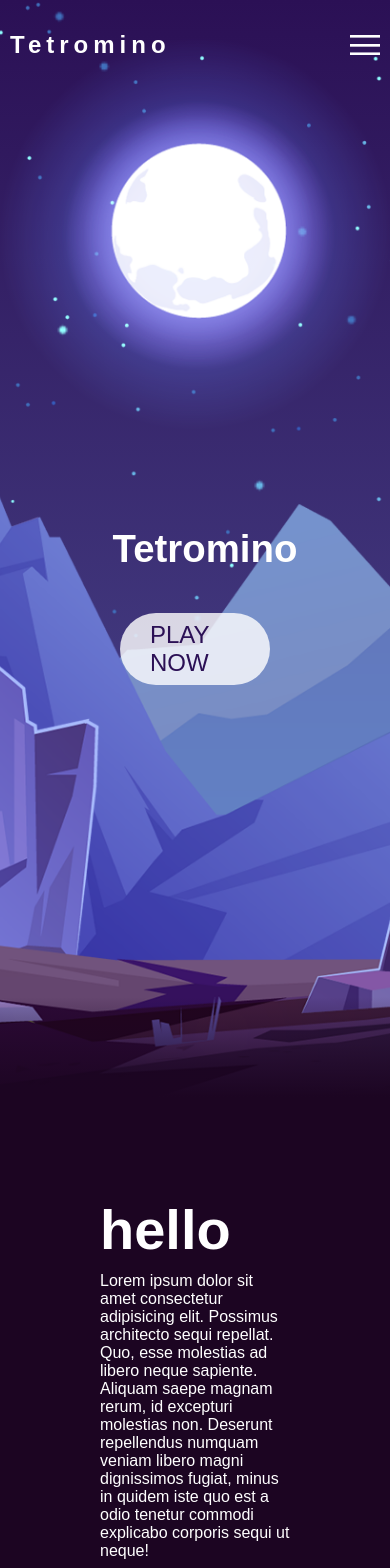
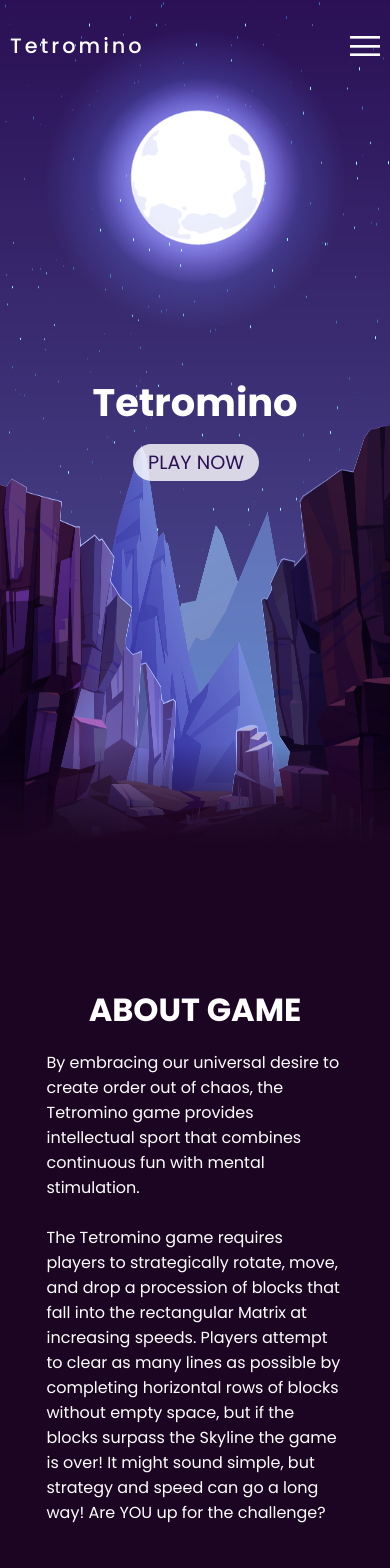
Before and after one commit to geeekgod/Tetromino, a React (Create React App) app: page / in a window 390 px wide. Shown: the top 1568 px of the page. Built offline with nearby package versions, Linux system fonts and the light colour scheme.

Commit message:
style: update home page styles by other dev branch

```diff
--- a/public/index.html
+++ b/public/index.html
@@ -12,15 +12,10 @@
       user's mobile device or desktop. See https://developers.google.com/web/fundamentals/web-app-manifest/
     -->
     <link rel="manifest" href="%PUBLIC_URL%/manifest.json" />
-    <!--
-      Notice the use of %PUBLIC_URL% in the tags above.
-      It will be replaced with the URL of the `public` folder during the build.
-      Only files inside the `public` folder can be referenced from the HTML.
-
-      Unlike "/favicon.ico" or "favicon.ico", "%PUBLIC_URL%/favicon.ico" will
-      work correctly both with client-side routing and a non-root public URL.
-      Learn how to configure a non-root public URL by running `npm run build`.
-    -->
+    <link
+      href="https://fonts.googleapis.com/css2?family=Poppins:wght@300;400;500;600;700;800;900&display=swap"
+      rel="stylesheet"
+    />
     <title>Tetromino</title>
   </head>
   <body>
--- a/src/components/Loader.jsx
+++ b/src/components/Loader.jsx
@@ -1,17 +1,25 @@
-import React from 'react';
-import '../styles/Loader.css';
+import React from "react";
+import "../styles/Loader.css";
+import starsImg from "../img/stars.png";
 
 const Loader = () => {
-    return (
-        <div>
-            <div className='tetrominos'>
-                <div className='tetromino box1'></div>
-                <div className='tetromino box2'></div>
-                <div className='tetromino box3'></div>
-                <div className='tetromino box4'></div>
-            </div>
-        </div>
-    )
-}
+  return (
+    <div
+      style={{
+        background: "linear-gradient(#2b1055, #7597de)",
+        background: `url(${starsImg}), linear-gradient(#2b1055, #7597de)`,
+        backgroundSize: "cover",
+        height: "100vh",
+      }}
+    >
+      <div className="tetrominos">
+        <div className="tetromino box1"></div>
+        <div className="tetromino box2"></div>
+        <div className="tetromino box3"></div>
+        <div className="tetromino box4"></div>
+      </div>
+    </div>
+  );
+};
 
 export default Loader;
--- a/src/index.css
+++ b/src/index.css
@@ -1,13 +1,10 @@
 body {
   margin: 0;
-  font-family: -apple-system, BlinkMacSystemFont, 'Segoe UI', 'Roboto', 'Oxygen',
-    'Ubuntu', 'Cantarell', 'Fira Sans', 'Droid Sans', 'Helvetica Neue',
-    sans-serif;
   -webkit-font-smoothing: antialiased;
   -moz-osx-font-smoothing: grayscale;
 }
 
 code {
-  font-family: source-code-pro, Menlo, Monaco, Consolas, 'Courier New',
+  font-family: source-code-pro, Menlo, Monaco, Consolas, "Courier New",
     monospace;
 }
--- a/src/pages/Home.jsx
+++ b/src/pages/Home.jsx
@@ -1,81 +1,138 @@
-import React, { useEffect, useState } from 'react';
-import '../styles/Home.css';
-import starsImg from '../img/stars.png'
-import moonImg from '../img/moon.png'
-import mountainBehindImg from '../img/mountains_behind.png'
-import mountainFrontImg from '../img/mountains_front.png'
-import { Link } from 'react-router-dom';
-import Loader from '../components/Loader';
+import React, { useEffect, useState } from "react";
+import "../styles/Home.css";
+import starsImg from "../img/stars.png";
+import moonImg from "../img/moon.png";
+import mountainBehindImg from "../img/mountains_behind.png";
+import mountainFrontImg from "../img/mountains_front.png";
+import { Link } from "react-router-dom";
+import Loader from "../components/Loader";
 
 const HomeWrapper = () => {
-
   const [scrollValue, setScrollValue] = useState();
   const [toggleClick, setToggleClick] = useState(false);
   useEffect(() => {
     setToggleClick(false);
     let value = 0;
-        window.addEventListener('scroll', () => {
+    window.addEventListener("scroll", () => {
       value = window.scrollY;
       setScrollValue(value);
       console.log(scrollValue);
-        })
+    });
   }, [scrollValue]);
 
   const toggleMenuClick = () => {
     setToggleClick(!toggleClick);
-    }
+  };
 
   return (
     <>
       <header id="header">
-                <a href="#home" className="logo">tetromino</a>
-                <div class={toggleClick ? "toggle active" : "toggle"} onClick={toggleMenuClick}></div>
+        <a href="#home" className="logo">
+          tetromino
+        </a>
+        <div
+          class={toggleClick ? "toggle active" : "toggle"}
+          onClick={toggleMenuClick}
+        ></div>
         <ul className={toggleClick ? "navigation active" : "navigation"}>
-                    <li><a href="#home" className="active">HOME</a></li>
-                    <li><a href="#about">ABOUT</a></li>
-                    <li><a href="#contact">CONTACT</a></li>
-
+          <li>
+            <a href="#" class="active">
+              HOME
+            </a>
+          </li>
+          <li>
+            <a href="#about-game">ABOUT GAME</a>
+          </li>
+          <li>
+            <Link to="/">ABOUT US</Link>
+          </li>
         </ul>
       </header>
       <section className="images">
-                <img src={starsImg} alt="" id="stars" style={{ left: scrollValue * .25 + 'px' }} />
-                <img src={moonImg} alt="" id="moon" style={{ top: scrollValue * 1.05 + 'px' }} />
-                <img src={mountainBehindImg} alt="" id="mountains_behind" style={{ top: scrollValue * 0.5 + 'px' }} />
-                <h2 id="text" style={{ marginRight: scrollValue * 4 + 'px', marginTop: scrollValue * 1.5 + 'px' }}>Tetromino</h2>
-                <Link to="/play" id="btn" style={{ marginTop: scrollValue * 1.5 + 'px' }}>PLAY NOW</Link>
-                <img src={mountainFrontImg} alt="" id="mountains_front" style={{ top: scrollValue * 0 + 'px' }} />
+        <img
+          src={starsImg}
+          alt=""
+          id="stars"
+          style={{ left: scrollValue * 0.25 + "px" }}
+        />
+        <img
+          src={moonImg}
+          alt=""
+          id="moon"
+          style={{ top: scrollValue * 1.05 + "px" }}
+        />
+        <img
+          src={mountainBehindImg}
+          alt=""
+          id="mountains_behind"
+          style={{ top: scrollValue * 0.5 + "px" }}
+        />
+        <h2
+          id="text"
+          style={{
+            marginRight: scrollValue * 4 + "px",
+            marginTop: scrollValue * 1.5 + "px",
+          }}
+        >
+          Tetromino
+        </h2>
+        <Link
+          to="/play"
+          id="btn"
+          style={{ marginTop: scrollValue * 1.5 + "px" }}
+        >
+          PLAY NOW
+        </Link>
+        <img
+          src={mountainFrontImg}
+          alt=""
+          id="mountains_front"
+          style={{ top: scrollValue * 0 + "px" }}
+        />
       </section>
-            <div className="sec">
-                <h2>hello</h2>
-                <p>Lorem ipsum dolor sit amet consectetur adipisicing elit. Possimus architecto sequi repellat. Quo, esse molestias ad libero neque sapiente. Aliquam saepe magnam rerum, id excepturi molestias non. Deserunt repellendus numquam veniam libero magni dignissimos fugiat, minus in quidem iste quo est a odio tenetur commodi explicabo corporis sequi ut neque! <br /><br />
-
+      <div
+        id="about-game"
+        style={{ display: "flex", justifyContent: "center" }}
+        class="sec"
+      >
+        <div class="container">
+          <div class="row wrapper">
+            <h1 class="head">
+              <span> ABOUT GAME </span>
+            </h1>
+            <p class="lead">
+              By embracing our universal desire to create order out of chaos,
+              the Tetromino game provides intellectual sport that combines
+              continuous fun with mental stimulation.
             </p>
-                <p>Lorem ipsum dolor sit amet consectetur adipisicing elit. Possimus architecto sequi repellat. Quo, esse molestias ad libero neque sapiente. Aliquam saepe magnam rerum, id excepturi molestias non. Deserunt repellendus numquam veniam libero magni dignissimos fugiat, minus in quidem iste quo est a odio tenetur commodi explicabo corporis sequi ut neque! <br /><br />
-
-                </p>
-                <p>Lorem ipsum dolor sit amet consectetur adipisicing elit. Possimus architecto sequi repellat. Quo, esse molestias ad libero neque sapiente. Aliquam saepe magnam rerum, id excepturi molestias non. Deserunt repellendus numquam veniam libero magni dignissimos fugiat, minus in quidem iste quo est a odio tenetur commodi explicabo corporis sequi ut neque! <br /><br />
-
+            <br />
+            <p class="lead">
+              The Tetromino game requires players to strategically rotate, move,
+              and drop a procession of blocks that fall into the rectangular
+              Matrix at increasing speeds. Players attempt to clear as many
+              lines as possible by completing horizontal rows of blocks without
+              empty space, but if the blocks surpass the Skyline the game is
+              over! It might sound simple, but strategy and speed can go a long
+              way! Are YOU up for the challenge?
             </p>
           </div>
+        </div>
+      </div>
     </>
-    )
-}
+  );
+};
 
 const Home = () => {
   const [loader, setLoader] = React.useState(false);
   useEffect(() => {
     setLoader(false);
-        document.title = "Tetromino"
+    document.title = "Tetromino";
     setInterval(() => {
       setLoader(true);
     }, 2000);
   }, []);
 
-    return (
-        <div>
-            {loader ? (<HomeWrapper />) : (<Loader />)}
-        </div>
-    )
-}
+  return <div>{loader ? <HomeWrapper /> : <Loader />}</div>;
+};
 
 export default React.memo(Home);
--- a/src/styles/Home.css
+++ b/src/styles/Home.css
@@ -7,14 +7,11 @@
   list-style: none;
   scroll-behavior: smooth;
 }
-img {
-  scroll-behavior: smooth;
-}
 body {
-  background: url("../img/stars.png"), linear-gradient(#2b1055, #7597de);
-  background-size: cover;
+  background: linear-gradient(#2b1055, #7597de);
   min-height: 100vh;
 }
+
 header#header {
   position: absolute;
   top: 0;
@@ -32,18 +29,26 @@ header#header .logo {
   font-size: 1.5rem;
   letter-spacing: 5px;
   text-transform: capitalize;
+  text-decoration: none;
 }
-header ul {
+#header .navigation {
   display: flex;
   justify-content: center;
   align-items: center;
   text-decoration: none;
 }
-header ul li {
+/* header ul{
+  display:flex;
+  justify-content: center;
+  align-items: center;
+  text-decoration: none;
+
+} */
+#header .navigation li {
   margin-left: 2rem;
   text-decoration: none;
 }
-header ul li a {
+#header .navigation li a {
   color: white;
   letter-spacing: 5px;
   padding: 6px 16px;
@@ -60,7 +65,8 @@ section {
   position: relative;
   width: 100%;
   height: 130vh;
-  padding: 120px;
+  /* height: 100vh; */
+  /* padding:120px; */
   display: flex;
   justify-content: center;
   align-items: center;
@@ -81,45 +87,46 @@ section img {
   left: 0;
   width: 100%;
   height: 100%;
-  object-fit: cover;
+  /*  try this out || */
+  /* object-fit:cover; */
   pointer-events: none;
 }
 section img#moon {
-  /* object-fit:contain; */
+  object-fit:cover;
   mix-blend-mode: screen;
+  top: auto;
 }
 section img#mountains_behind {
-  transform: translateY(-50px);
+  transform: translateY(-40px) ;
 }
 #text {
   position: absolute;
   color: #fff;
   white-space: nowrap;
-  font-size: 4rem;
+  font-size: 3.5rem;
   z-index: 9;
+  transform: translateX(42px);
 }
 section img#mountains_front {
   z-index: 10;
   top: 25px;
   height: 100%;
-  /*  for text to be behind
-z-index:10 */
 }
 #btn {
   text-decoration: none;
-  padding: 8px 30px;
+  padding: 6px 27px;
   border-radius: 40px;
   background: hsla(0, 0%, 100%, 0.8);
   color: #2b1055;
   font-size: 1.5em;
   display: inline-block;
   z-index: 9;
-  transform: translateY(100px);
+  transform: translate(50px, 100px);
 }
 
 .sec {
   position: relative;
-  padding: 100px;
+  padding: 30px;
   background: #1c0522;
   z-index: 9;
 }
@@ -134,7 +141,6 @@ z-index:10 */
 
   color: #fff;
 }
-
 /*  responsive */
 @media (max-width: 992px) {
   #text {
@@ -195,16 +201,434 @@ z-index:10 */
     background-position: center;
     background-repeat: no-repeat;
   }
+  section img#mountains_front {
+    height: 70% !important;
+    top: inherit !important;
+    bottom: 0;
+  }
+  #mountains_behind {
+    height: 100% !important;
+    top:initial !important;
+    /* transform: translateY(20px) !important; */
+  }
+  #btn{
+
+
+      padding: 6px 25px;
+
+      background: hsla(0, 0%, 100%, 0.8);
+      color: #2b1055;
+      font-size: 1.5em;
+      display: inline-block;
+      z-index: 9;
+      transform: translate(40px, 80px);
+
+  }
 }
 @media (max-width: 730px) {
+  .images {
+    height: 100vh !important;
+  }
   #text {
     font-size: 2.4rem;
     transform: translateX(10px);
   }
   section img#moon {
-    /* object-fit:contain; */
     mix-blend-mode: screen;
     top: auto;
     width: 80vw;
   }
+  section img#mountains_front {
+    height: 70% !important;
+  }
+  #mountains_behind {
+    height: 100% !important;
+
+
+
+  }
+  #btn{
+
+
+      padding: 4px 20px;
+
+      background: hsla(0, 0%, 100%, 0.8);
+      color: #2b1055;
+      font-size: 1.5em;
+      display: inline-block;
+      z-index: 9;
+      transform: translate(10px, 80px);
+
+  }
 }
+@media (max-width: 600px) {
+  #btn{
+
+
+    padding: 4px 15px;
+
+    background: hsla(0, 0%, 100%, 0.8);
+    color: #2b1055;
+    font-size: 1.2em;
+    display: inline-block;
+    z-index: 9;
+    transform: translate(1px, 40px);
+
+}
+#text {
+  font-size: 2.4rem;
+  transform: translateX(10px);
+  transform: translateY(-20px);
+
+}
+header#header .logo {
+
+  font-weight: 500;
+  font-size: 1.3rem;
+  letter-spacing:3px;}
+
+
+section img#mountains_front {
+  height: 50% !important;
+}
+#mountains_behind {
+  height: 70% !important;
+  transform: translateY(100px) !important ;
+
+
+}
+}
+
+
+
+/*  about game */
+.wrapper {
+  width: 90%;
+  color: #fff;
+  margin: 2rem auto;
+}
+
+h1 {
+  margin: 0 auto; /*margin reset*/
+  background: none;
+  display: block;
+  text-align: center;
+  position: relative;
+}
+span {
+  background: #1c0522;
+  padding: 0 10px;
+}
+/* h1:before {
+   content: "";
+  background: repeating-linear-gradient(
+    180deg,
+    #fff,
+    #fff 1px,
+    #fff 1px,
+    #fff 8px
+  );
+  width: 100%;
+  height: 5px;
+  border-bottom-left-radius: 40rem;
+  border-bottom-right-radius: 40rem;
+  position: absolute;
+  top: 15px;
+  right: 0;
+  z-index: -1;
+} */
+.head {
+  margin-top: 2rem;
+  margin-bottom: 1rem;
+}
+/* about us  */
+
+
+
+@import url('https://fonts.googleapis.com/css2?family=Poppins:wght@200;300;400;500;600;700&display=swap');
+/* *{
+  margin: 0;
+  padding: 0;
+  box-sizing: border-box;
+  font-family: 'Poppins',sans-serif;
+} */
+
+.headin{
+  margin-top: 4rem;
+  margin-bottom: 4rem;
+  color: #fff;
+}
+
+.top-container{
+  display: flex;
+  min-height: 100vh;
+  align-items: center;
+  justify-content: center;
+  background: #1c0522;
+  background-image:url("../img/stars.png");
+  position: relative;
+}
+
+::selection{
+  background:	hsla(288, 74%, 8%,.9);
+  color: #fff;
+}
+.container{
+  max-width: 950px;
+  width: 100%;
+  overflow: hidden;
+  padding: 80px 0;
+}
+.container .main-card{
+  display: flex;
+  justify-content: space-evenly;
+  width: 200%;
+  transition: 1s;
+}
+#two:checked ~ .main-card{
+  margin-left: -100%;
+}
+.container .main-card .cards{
+  width: calc(100% / 2 - 10px);
+  display: flex;
+  flex-wrap: wrap;
+  margin: 0 20px;
+  justify-content: space-between;
+}
+.main-card .cards .card{
+  width: calc(100% / 3 - 10px);
+
+  backdrop-filter: blur(1px) saturate(200%);
+  -webkit-backdrop-filter: blur(1px) saturate(200%);
+  background-color: rgba(255, 255, 255, 0.56);
+  border-radius: 12px;
+  border: 1px solid rgba(209, 213, 219, 0.3);
+
+  border-radius: 12px;
+  padding: 30px;
+  box-shadow: 0 5px 10px rgba(255, 255, 255, 0.56);
+  transition: all 0.4s ease;
+}
+.main-card .cards .card:hover{
+  transform: translateY(-15px);
+  /* transform: scaleY(-10px);
+  transform: scale(3px, 10px); */
+}
+.cards .card .content{
+  width: 100%;
+  display: flex;
+  flex-direction: column;
+  justify-content: center;
+  align-items: center;
+  text-align: center;
+}
+.cards .card .content .img{
+  height: 130px;
+  width: 130px;
+  border-radius: 50%;
+  padding: 3px;
+  background:#1c0522 ;
+  margin-bottom: 14px;
+}
+.card .content .img img{
+  height: 100%;
+  width: 100%;
+  border: 3px solid #ffff;
+  border-radius: 50%;
+  object-fit: cover;
+  user-select: none;
+}
+.card .content .name{
+  font-size: 20px;
+  font-weight: 500;
+}
+.card .content .job{
+  font-size: 20px;
+  color: #8724a0;
+}
+/* .card .content .job:hover{
+  color:#1c0522 ;
+} */
+.card .content .media-icons{
+  margin-top: 10px;
+  display: flex;
+
+}
+.media-icons a{
+  text-align: center;
+  line-height: 33px;
+  height: 35px;
+  width: 35px;
+  margin: 0 4px;
+  font-size: 14px;
+  color: rgba(255, 255, 255, 0.56);
+  border-radius: 50%;
+  border: 2px solid transparent;
+  background: #1c0522;
+  transition: all 0.3s ease;
+}
+.media-icons a:hover{
+  color: #1c0522;
+  background-color: rgba(255, 255, 255, 0.56);
+  border-color: #1c0522;
+}
+.button label.active{
+  width: 35px;
+}
+#one:checked ~ .button .one{
+  width: 35px;
+}
+#one:checked ~ .button .two{
+  width: 15px;
+}
+#two:checked ~ .button .one{
+  width: 15px;
+}
+#two:checked ~ .button .two{
+  width: 35px;
+}
+input[type="radio"]{
+  display: none;
+}
+@media (max-width: 768px) {
+  .main-card .cards .card{
+    margin: 20px 0 10px 0;
+    width: calc(100% / 2 - 10px);
+  }
+}
+@media (max-width: 600px) {
+  .main-card .cards .card{
+    /* margin: 20px 0 10px 0; */
+    width: 100%;
+  }
+}
+.inst{
+  display: flex;
+}
+
+/* instructions */
+.headin-instructions{
+  margin-top: 4rem;
+  margin-bottom: 4rem;
+  color: #fff;
+}
+.headin-instructions span{
+  background-color: transparent;
+}
+
+.top-container-instructions{
+  display: flex;
+  min-height: 100vh;
+  align-items: center;
+  justify-content: center;
+  /* background: #1c0522; */
+  background-image:url("../img/stars.png");
+  position: relative;
+}
+
+::selection{
+  background:	hsla(288, 74%, 8%,.9);
+  color: #fff;
+}
+.container-instructions{
+
+  width: 100%;
+  overflow: hidden;
+  padding: 80px 0;
+}
+.container-instructions .main-card-instructions{
+  display: flex;
+  justify-content:center;
+  align-items: center;
+  width:100%;
+  transition: 1s;
+}
+.container-instructions .main-card-instructions .cards-instructions{
+  width: 60%;
+  display: flex;
+  flex-wrap: wrap;
+  margin: 0 50px;
+  padding:20px 0;
+  justify-content:left;
+  background-color: rgba(255, 255, 255, 0.56);
+  backdrop-filter: blur(1px) saturate(200%);
+  -webkit-backdrop-filter: blur(1px) saturate(200%);
+  background-color: rgba(255, 255, 255, 0.56);
+  border-radius: 12px;
+  border: 1px solid rgba(209, 213, 219, 0.3);
+  box-shadow: 0 5px 10px rgba(255, 255, 255, 0.56);
+  transition: all 2s;
+}
+.container-instructions .main-card-instructions .cards-instructions:hover{
+  transform: translateY(-15px);
+  transition: all 2s;
+}
+.main-card-instructions .cards-instructions.card-instructions{
+  width:80%;
+  backdrop-filter: blur(1px) saturate(200%);
+  -webkit-backdrop-filter: blur(1px) saturate(200%);
+  background-color: rgba(255, 255, 255, 0.56);
+  border-radius: 12px;
+  border: 1px solid rgba(209, 213, 219, 0.3);
+  border-radius: 12px;
+  padding: 30px;
+  box-shadow: 0 5px 10px rgba(255, 255, 255, 0.56);
+  transition: all 0.4s ease;
+}
+/* .main-card-instructions .cards-instructions .card-instructions:hover{
+  transform: translateY(-15px);
+  /* transform: scaleY(-10px);
+  transform: scale(3px, 10px);
+} */
+.cards-instructions .card-instructions .content-instructions{
+  width: 100%;
+  display: flex;
+  flex-direction: column;
+  justify-content: center;
+  /* align-items: center;
+  text-align: center; */
+}
+  .content-instructions ul li{
+    padding:0 15px 15px 25px;
+    font-size: 1.5rem;
+  }
+  .content-instructions h4{
+    padding:0 15px 15px 25px;
+
+  }
+  .fas.fa-chevron-left,.fas.fa-chevron-right,
+  .fas.fa-chevron-down,.fas.fa-chevron-up{
+    padding: 10px;
+    background-color: hsla(0, 0%, 100%,.6);
+    color: #1c0522;
+    border-radius: 7px;
+  }
+  /* MEDIA QUERY */
+  @media (max-width: 600px) {
+    .container-instructions .main-card-instructions .cards-instructions {
+      width: 100%;
+    }
+  }
+  @media (max-width: 670px) {
+    .content-instructions ul li {
+      padding: 0 15px 15px 25px;
+      font-size: 1.3rem;
+  }
+  .content-instructions h4{
+    padding:0 15px 15px 25px;
+    font-size: 1.3rem;
+
+  }
+}
+@media (max-width: 450px) {
+  .content-instructions ul li {
+    padding: 0 5px 8px 11px;
+    font-size: 1.3rem;
+}
+.content-instructions h4{
+  padding:0 5px 8px 11px;
+  font-size: 1.3rem;
+
+}
+
+}
```
Lines whose indentation alone changed are shown as unchanged.
